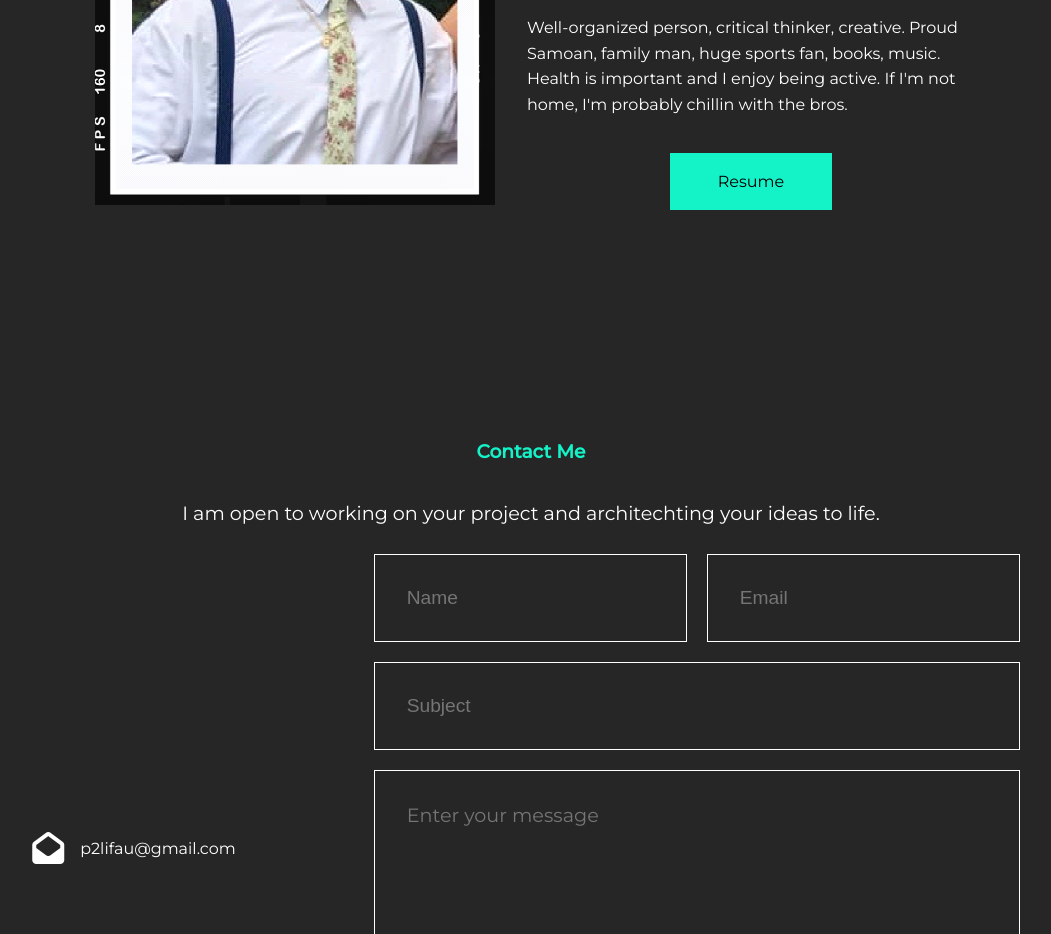
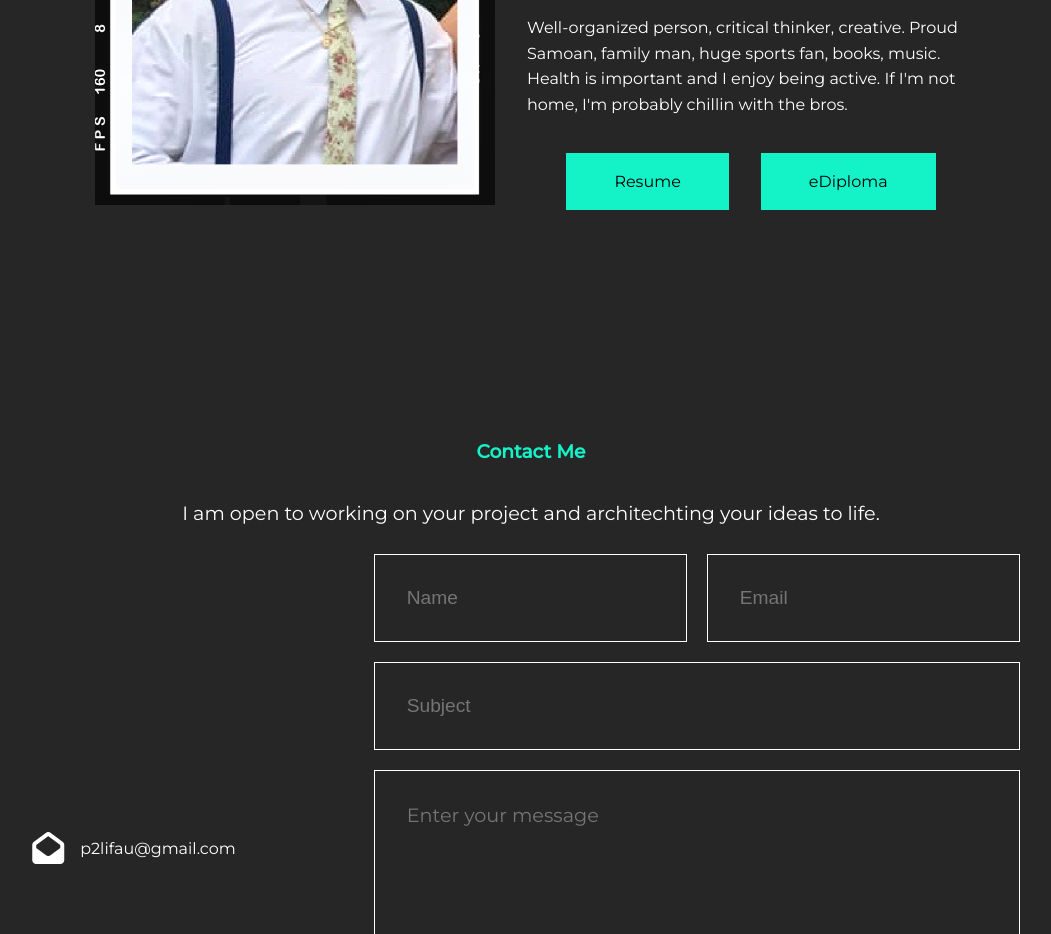
Before and after one commit to p2lifau/Portfolio-Site, a plain HTML site: page index.html in a window 1280 px wide. Shown: the part 1040-1974 px from the top of the page, without its empty margins (109-1160 px from the left). Drawn offline with Linux system fonts and the light colour scheme.

Commit message:
added eDiploma button, to link my degree

```diff
--- a/index.html
+++ b/index.html
@@ -64,8 +64,11 @@
       <p>A recent graduate with a B.S. in Business Marketing, Minor: Writing & Rhetoric. I have a passion for technology and identify my purpose through my work. I treasure my abilities as an Engineer to take a figment of one's imagination, and bring it to life with code.</p>
       <p>Well-organized person, critical thinker, creative. Proud Samoan, family man, huge sports fan, books, music. Health is important and I enjoy being active. If I'm not home, I'm probably chillin with the bros.</p>
       <div class="about-button">
-        <a href="#" class="resume-button">
+        <a href="#" target="_blank" class="resume-button">
           <span>Resume</span>
+        </a>
+        <a href="./img/eDiploma.pdf" target="_blank" class="resume-button">
+          <span>eDiploma</span>
         </a>
       </div>
     </div>
--- a/style.css
+++ b/style.css
@@ -237,6 +237,7 @@ textarea {
   display: flex;
   justify-content: center;
   align-items: center;
+  gap: 2rem;
   padding: 1.2rem;
 }
 
```
Also changed, not shown: 1 other file.
